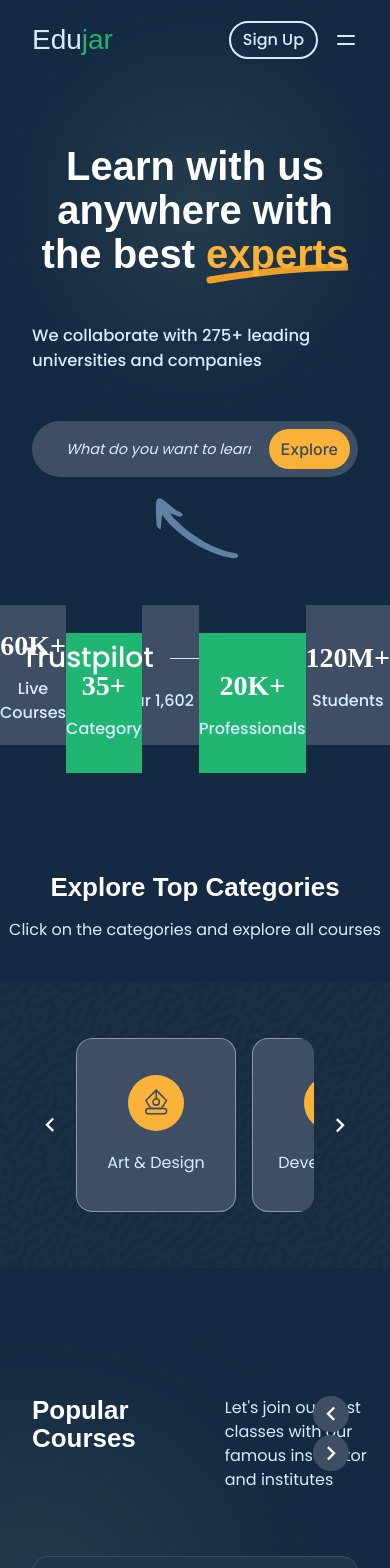
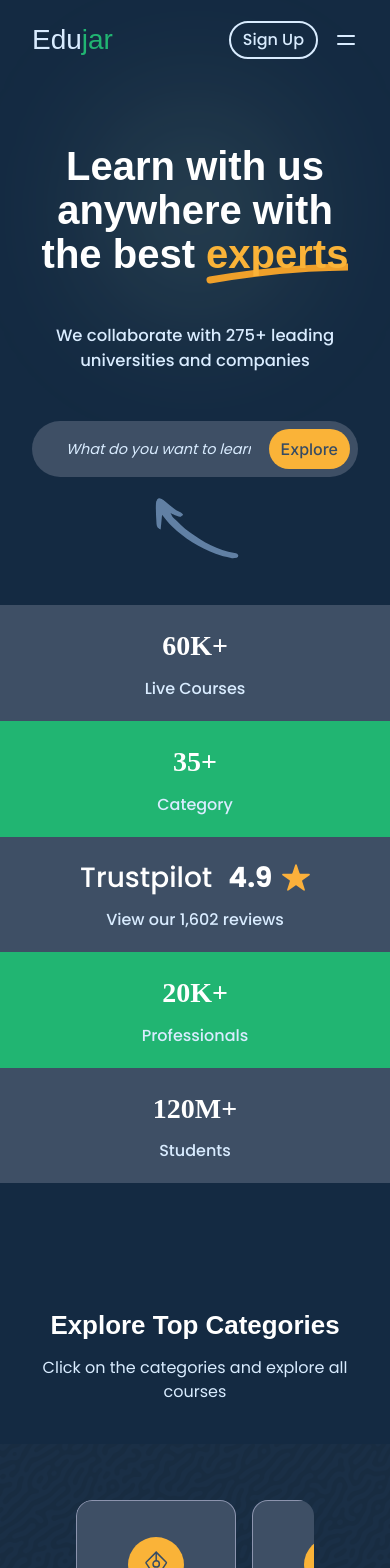
Before and after one commit to Vikram-Hegde/edujar-landing-page, a React (Vite) app: page / in a window 390 px wide. Shown: the top 1568 px of the page. Built offline with nearby package versions, Linux system fonts and the light colour scheme; a web font is replaced by a local one.

Commit message:
procedure section responsive ✅

```diff
--- a/src/styles/App.css
+++ b/src/styles/App.css
@@ -316,6 +316,7 @@ header .icon-tabler {
 .home-section p {
   font-weight: 500;
   font-size: clamp(1rem, 0.8605rem + 0.6977vw, 1.275rem);
+  text-align: center;
 }
 .home-section form {
   position: relative;
@@ -403,6 +404,28 @@ header .icon-tabler {
   background-color: var(--color);
   align-self: center;
 }
+@media (max-width: 1100px) {
+  .badges {
+    display: flex;
+    flex-wrap: wrap;
+  }
+  .badges .badge {
+    flex: 1 1 250px;
+  }
+  .badges .badge:nth-child(even) {
+    translate: 0 0;
+  }
+  .badges .wider {
+    grid-column: span 1;
+  }
+  .badges .heading {
+    --gap: 1rem;
+    flex-wrap: wrap;
+  }
+  .badges .reviewer::after {
+    display: none;
+  }
+}
 .badges .rating {
   font-weight: bold;
   display: flex;
@@ -421,6 +444,7 @@ header .icon-tabler {
 }
 .categories-section p {
   margin-block-start: 1rem;
+  padding-inline: 1rem;
 }
 .categories-section .categories__wrapper {
   display: grid;
@@ -472,20 +496,38 @@ header .icon-tabler {
 .courses-section {
   display: grid;
   position: relative;
-  overflow-x: hidden;
 }
 .courses-section .header {
   display: grid;
   grid-template-columns: auto 1fr auto;
+  grid-template-areas: "heading para icon";
+}
+.courses-section .header h3 {
+  grid-area: heading;
 }
 .courses-section .header p {
   width: min(20rem, 100%);
   margin-inline-start: 5rem;
+  grid-area: para;
 }
 .courses-section .header .left-icon,
 .courses-section .header .right-icon {
   background-color: var(--accent-light);
   margin-inline-start: 0.75rem;
+  grid-area: icon;
+}
+@media (max-width: 767px) {
+  .courses-section .header {
+    grid-template-columns: auto auto;
+    grid-template-areas: "heading icon" "para para";
+    row-gap: 1rem;
+  }
+  .courses-section .header .icons {
+    justify-self: end;
+  }
+  .courses-section .header p {
+    margin: 0;
+  }
 }
 .courses-section .cards {
   display: grid;
@@ -574,7 +616,6 @@ header .icon-tabler {
 }
 
 .process-section {
-  overflow-x: hidden;
   position: relative;
 }
 .process-section::before {
@@ -599,34 +640,62 @@ header .icon-tabler {
 .process-section .header {
   display: grid;
   grid-template-columns: auto 1fr auto;
+  grid-template-areas: "heading para img";
+  align-items: center;
+}
+.process-section .header h3 {
+  grid-area: heading;
 }
 .process-section .header p {
   width: min(23rem, 100%);
   margin-inline-start: 5rem;
+  grid-area: para;
 }
 .process-section .header img {
   width: 5rem;
   height: auto;
+  grid-area: img;
+  justify-self: end;
+}
+@media (max-width: 880px) {
+  .process-section .header {
+    grid-template-columns: auto auto;
+    grid-template-areas: "heading img" "para .";
+    gap: 1rem;
+  }
+  .process-section .header p {
+    margin: 0;
+  }
+  .process-section .header img {
+    height: 2.5rem;
+    width: 2.5rem;
+  }
 }
 .process-section .procedure__wrapper {
   display: grid;
-  grid-template-columns: repeat(auto-fill, minmax(590px, 1fr));
+  grid-template-columns: repeat(auto-fit, minmax(min(500px, 100%), 1fr));
   margin-block-start: 3rem;
   align-items: center;
+  justify-items: center;
+  gap: 2rem;
 }
 .process-section .procedure {
-  display: flex;
-  flex-direction: column;
+  display: grid;
+  grid-template-columns: repeat(auto-fit, minmax(min(300px, 100%), 1fr));
   gap: 1.5rem;
 }
 .process-section .process {
   display: grid;
   grid-template-areas: "icon heading" "icon description";
-  width: min(450px, 100%);
   gap: 1rem;
   background-color: var(--accent-light);
   padding: 1.5rem;
   border-radius: 1rem;
+}
+@media (max-width: 570px) {
+  .process-section .process {
+    grid-template-areas: "icon ." "heading heading" "description description";
+  }
 }
 .process-section .process .icon {
   grid-area: icon;
```
